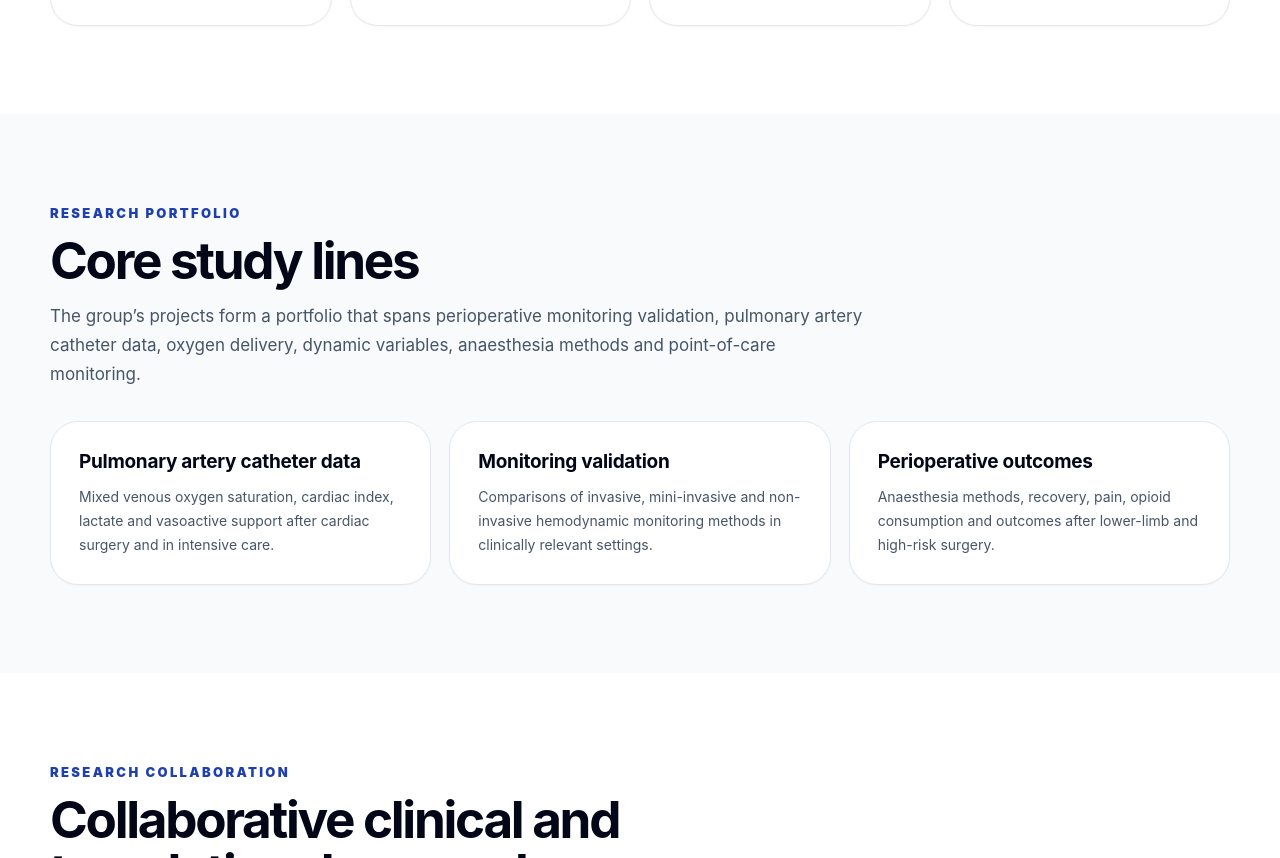
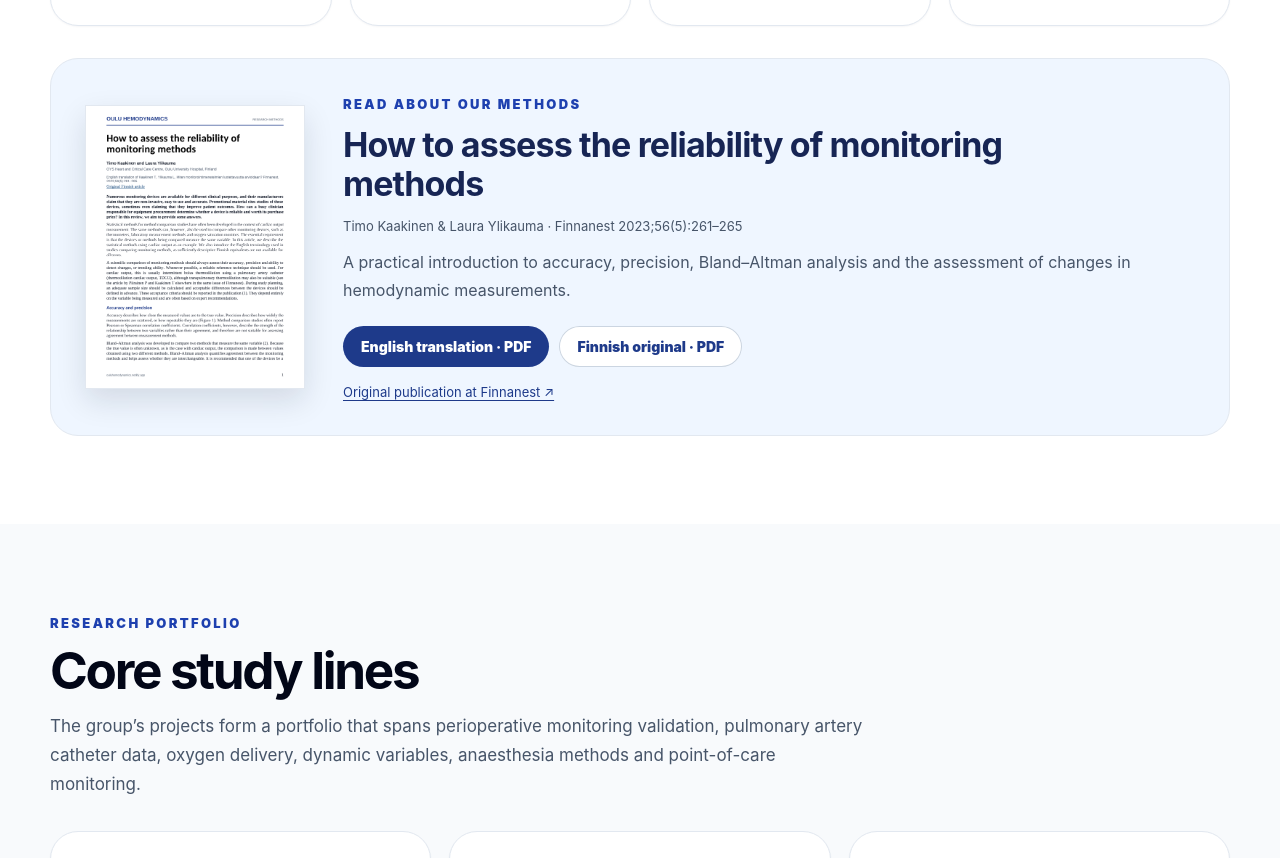
Before and after one commit to vwggnfbym7-cyber/oulu-hemodynamic, a plain HTML site: page index.html in a window 1280 px wide. Shown: the part 3645-4503 px from the top of the page. Drawn offline with Linux system fonts and the light colour scheme.

Commit message:
Add files via upload
Lisättiin metodeista kertova artikkeli

```diff
--- a/index.html
+++ b/index.html
@@ -26,7 +26,7 @@
   <meta name="twitter:description" content="Research on hemodynamic monitoring, oxygen delivery and patient outcomes in perioperative and critical care at Oulu University Hospital." />
   <meta name="twitter:image" content="https://ouluhemodynamics.netlify.app/images/oulu-hemodynamics-social-20261117.png" />
   <meta name="twitter:image:alt" content="Oulu Hemodynamics. Perioperative &amp; Critical Care Research. Oulu University Hospital and University of Oulu." />
-  <link rel="stylesheet" href="styles.css" />
+  <link rel="stylesheet" href="styles.css?v=20261117-methods" />
 </head>
 <body>
   <header class="site-header">
@@ -158,6 +158,22 @@
           <p data-i18n="methodsText">Methodology is a central part of the group’s work. We focus on whether a measurement is reliable enough for clinical use, not only on whether two variables are statistically associated.</p>
         </div>
         <div class="methods-grid" id="methodsGrid"></div>
+        <article class="methods-article" aria-labelledby="methodsArticleTitle">
+          <div class="methods-article-preview">
+            <img src="images/monitoring-methods-preview.png" alt="" width="600" height="776" loading="lazy" />
+          </div>
+          <div class="methods-article-copy">
+            <span class="eyebrow" data-i18n="methodsArticleEyebrow">Read about our methods</span>
+            <h3 id="methodsArticleTitle" data-i18n="methodsArticleTitle">How to assess the reliability of monitoring methods</h3>
+            <p class="methods-article-authors">Timo Kaakinen &amp; Laura Ylikauma · Finnanest 2023;56(5):261–265</p>
+            <p data-i18n="methodsArticleText">A practical introduction to accuracy, precision, Bland–Altman analysis and the assessment of changes in hemodynamic measurements.</p>
+            <div class="methods-article-actions">
+              <a class="button methods-article-primary" href="publications/monitoring-methods-en.pdf" target="_blank" rel="noopener" type="application/pdf" data-i18n="methodsArticleEnglish">English translation · PDF</a>
+              <a class="button methods-article-secondary" href="publications/monitorointimenetelmien-luotettavuus-finnanest-2023.pdf" target="_blank" rel="noopener" type="application/pdf" data-i18n="methodsArticleFinnish">Finnish original · PDF</a>
+            </div>
+            <a class="methods-article-source" href="https://say.fi/wp-content/uploads/2023/12/261_kaakinen_Miten-monitorointimenetelmien_luotettavuutta_arvioidaan_5_2023.pdf" target="_blank" rel="noopener" data-i18n="methodsArticleSource">Original publication at Finnanest ↗</a>
+          </div>
+        </article>
       </div>
     </section>
 
@@ -272,6 +288,6 @@
     </div>
   </footer>
 
-  <script src="script.js"></script>
+  <script src="script.js?v=20261117-methods"></script>
 </body>
 </html>
--- a/script.js
+++ b/script.js
@@ -31,6 +31,12 @@ const data = {
     piText2: "Current research combines large retrospective clinical datasets, prospective method-comparison studies, high-risk perioperative cohorts and intensive care data from Oulu University Hospital.",
     methodsEyebrow: "Research methods",
     methodsTitle: "How we evaluate monitoring data",
+    methodsArticleEyebrow: "Read about our methods",
+    methodsArticleTitle: "How to assess the reliability of monitoring methods",
+    methodsArticleText: "A practical introduction to accuracy, precision, Bland–Altman analysis and the assessment of changes in hemodynamic measurements.",
+    methodsArticleEnglish: "English translation · PDF",
+    methodsArticleFinnish: "Finnish original · PDF",
+    methodsArticleSource: "Original publication at Finnanest ↗",
     methodsText: "Our monitoring studies combine reference-method comparisons, agreement analysis, trending assessment and clinically anchored outcome modelling. The emphasis is on whether a signal is accurate, trackable and interpretable enough to support clinical judgement.",
     portfolioEyebrow: "Research portfolio",
     portfolioTitle: "Core study lines",
@@ -100,6 +106,12 @@ const data = {
     piText2: "Nykyinen tutkimus yhdistää suuria retrospektiivisiä kliinisiä aineistoja, prospektiivisia menetelmävertailuja, suuren riskin perioperatiivisia kohortteja ja OYS:n tehohoitoaineistoja.",
     methodsEyebrow: "Tutkimusmenetelmät",
     methodsTitle: "Miten arvioimme monitorointitietoa",
+    methodsArticleEyebrow: "Tutustu menetelmiimme",
+    methodsArticleTitle: "Miten monitorointimenetelmien luotettavuutta arvioidaan?",
+    methodsArticleText: "Käytännönläheinen katsaus mittausten tarkkuuteen ja toistettavuuteen, Bland–Altman-analyysiin sekä hemodynaamisten muutosten arviointiin.",
+    methodsArticleEnglish: "Englanninkielinen käännös · PDF",
+    methodsArticleFinnish: "Suomenkielinen alkuperäinen · PDF",
+    methodsArticleSource: "Alkuperäinen julkaisu Finnanestissa ↗",
     methodsText: "Monitorointitutkimuksissamme yhdistyvät referenssimenetelmiin perustuvat vertailut, yhtäpitävyyden arviointi, trendiseurannan analyysi ja kliinisesti ankkuroitu lopputulosmallinnus. Painopiste on siinä, onko mittaussignaali riittävän tarkka, seurattava ja tulkittava tukemaan kliinistä päätöksentekoa.",
     portfolioEyebrow: "Tutkimuskokonaisuus",
     portfolioTitle: "Keskeiset tutkimuslinjat",
--- a/styles.css
+++ b/styles.css
@@ -89,6 +89,23 @@ h1 { margin: 20px 0 0; font-size: clamp(40px, 6vw, 76px); line-height: .96; lett
 .theme-icon { width: 68px; height: 68px; border-radius: 22px; display: grid; place-items: center; margin-bottom: 18px; font-size: 30px; background: var(--blue-50); }
 .theme-card h3, .approach-card h3, .portfolio-card h3, .method-card h3, .research-collaboration-card h3, .collaboration-card h3 { margin: 0; font-size: 19px; letter-spacing: -0.015em; }
 .theme-card p, .approach-card p, .portfolio-card p, .method-card p, .research-collaboration-card p, .collaboration-card p { margin: 12px 0 0; color: var(--slate-600); font-size: 14px; line-height: 1.7; }
+.methods-article { display: grid; grid-template-columns: 220px minmax(0, 1fr); gap: 38px; align-items: center; margin-top: 32px; padding: 34px; border: 1px solid var(--slate-200); border-radius: 28px; background: var(--blue-50); }
+.methods-article-preview img { display: block; width: 100%; height: auto; border: 1px solid var(--slate-200); box-shadow: 0 12px 28px rgba(15,23,42,.12); }
+.methods-article h3 { margin: 12px 0; max-width: 760px; color: var(--blue-950); font-size: clamp(25px, 3vw, 34px); line-height: 1.15; letter-spacing: -.025em; }
+.methods-article p { margin: 12px 0; color: var(--slate-600); line-height: 1.7; }
+.methods-article .methods-article-authors { font-size: 13px; }
+.methods-article-actions { display: flex; flex-wrap: wrap; gap: 10px; margin-top: 22px; }
+.methods-article-primary { background: var(--blue-900); color: white; }
+.methods-article-secondary { background: white; color: var(--blue-900); box-shadow: inset 0 0 0 1px var(--slate-300); }
+.methods-article-actions a:hover { box-shadow: 0 4px 14px rgba(15,23,42,.16); }
+.methods-article-source { display: inline-block; margin-top: 17px; color: var(--blue-900); font-size: 13px; text-decoration: underline; text-underline-offset: 3px; }
+.methods-article a:focus-visible { outline: 3px solid var(--blue-700); outline-offset: 4px; }
+@media (max-width: 680px) {
+  .methods-article { grid-template-columns: minmax(0, 1fr); padding: 24px; gap: 26px; }
+  .methods-article-preview { width: min(180px, 100%); }
+  .methods-article-actions { align-items: stretch; flex-direction: column; }
+  .methods-article-actions .button { text-align: center; }
+}
 .pi-grid { display: grid; grid-template-columns: .9fr 1.1fr; gap: 42px; align-items: center; }
 .pi-profile-card { position: relative; }
 .profile-image { display: block; width: 100%; border-radius: 28px; box-shadow: var(--shadow); }
```
Also changed, not shown: images/monitoring-methods-preview.png (added), 2 other files.
